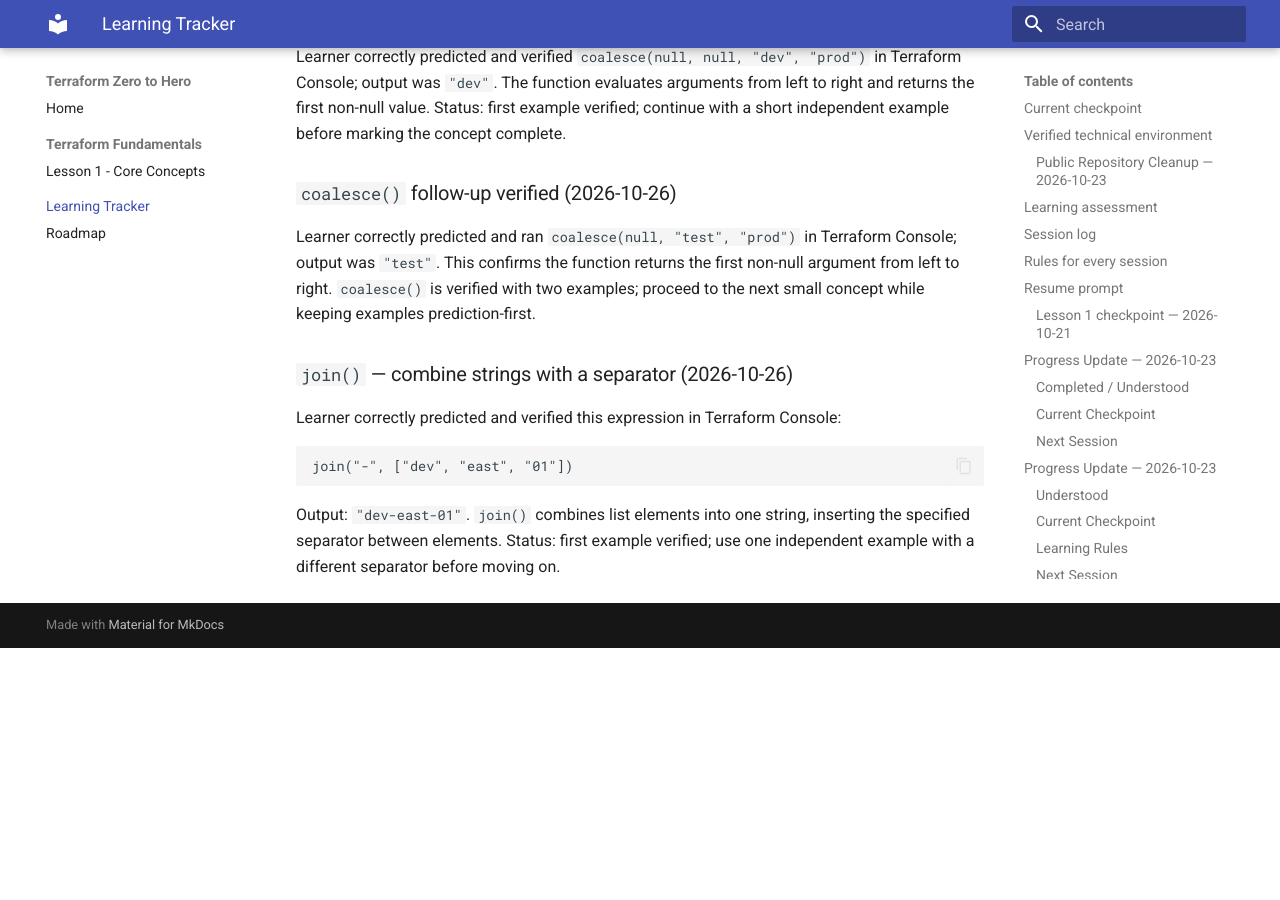
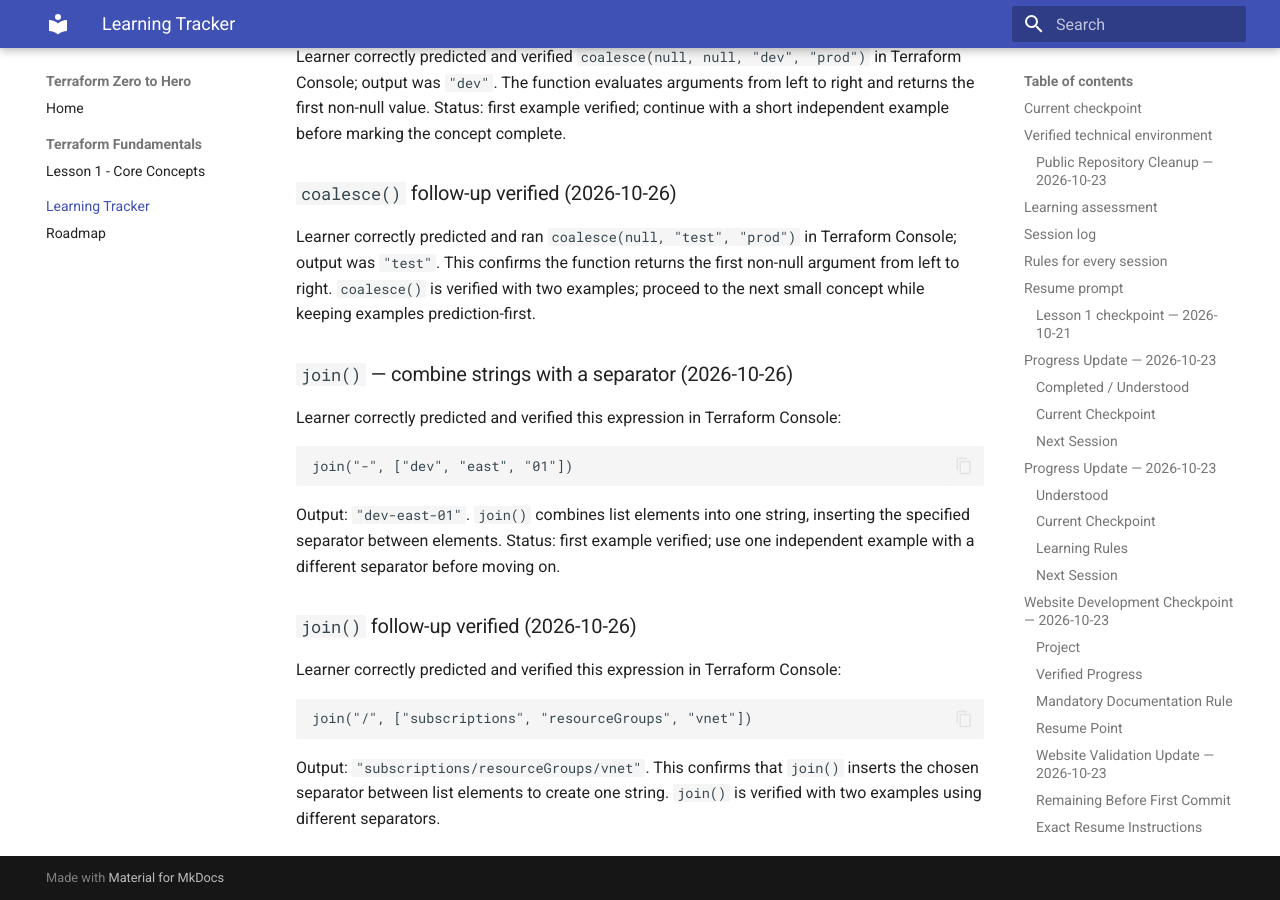
Before and after one commit to pshewale-dev/terraform-azure-lab, an MkDocs documentation site: the page built from docs/LEARNING-PROGRESS.md, in a window 1280 px wide and 900 px high, scrolled down 18300 px. Built offline with MkDocs 1.6.1 and Material for MkDocs 9.7.7, drawn with Linux system fonts in a browser that asks for light colours; before the commit the page ends 18948 px from its top, so only the background shows below that.

Commit message:
docs: record second join example

````diff
--- a/docs/LEARNING-PROGRESS.md
+++ b/docs/LEARNING-PROGRESS.md
@@ -561,3 +561,13 @@ join("-", ["dev", "east", "01"])
 ```
 
 Output: `"dev-east-01"`. `join()` combines list elements into one string, inserting the specified separator between elements. Status: first example verified; use one independent example with a different separator before moving on.
+
+
+### `join()` follow-up verified (2026-10-26)
+Learner correctly predicted and verified this expression in Terraform Console:
+
+```hcl
+join("/", ["subscriptions", "resourceGroups", "vnet"])
+```
+
+Output: `"subscriptions/resourceGroups/vnet"`. This confirms that `join()` inserts the chosen separator between list elements to create one string. `join()` is verified with two examples using different separators.
````
